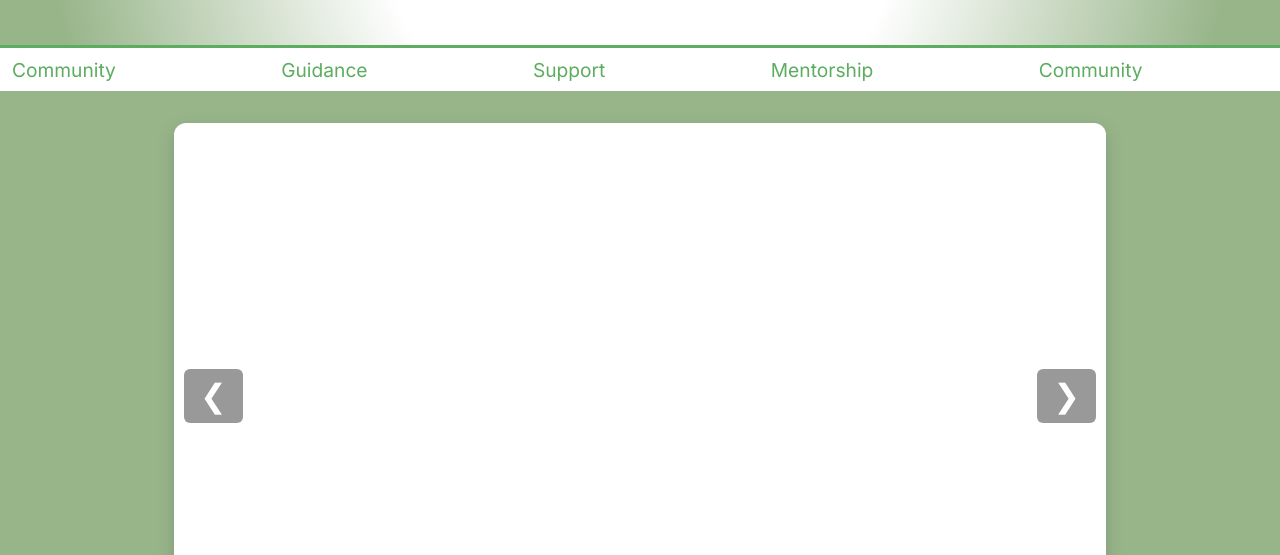
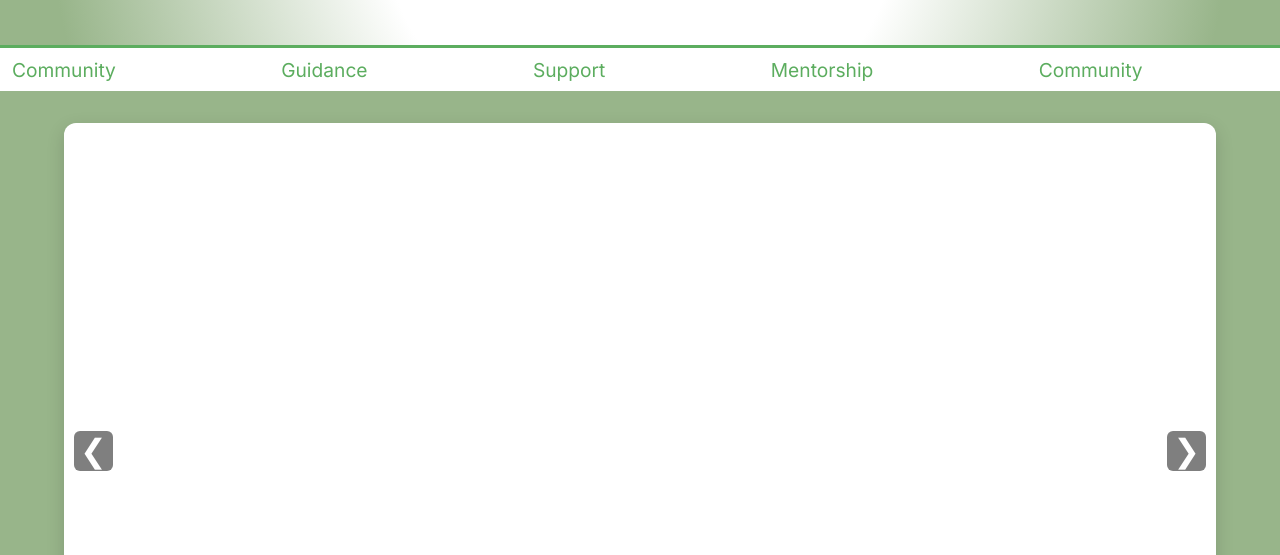
Before and after one commit to imehtn/imehtn.github.io, a plain HTML site: page index.html in a window 1280 px wide. Shown: the part 245-800 px from the top of the page. Drawn offline with Linux system fonts and the light colour scheme.

Commit message:
js to html file for slideshow

```diff
--- a/styles/main.css
+++ b/styles/main.css
@@ -105,30 +105,33 @@ nav {
 }
 .slideshow {
   position: relative;
-  max-width: 900px;
+  max-width: 90%;
   margin: 2rem auto;
-  padding: 1rem;
-  background-color: #fff;
+  padding: 0;
   border-radius: 12px;
+  overflow: hidden;
   box-shadow: 0 6px 18px rgba(0, 0, 0, 0.15);
+  background: #fff;
 }
-
 .slides {
   display: flex;
   transition: transform 0.5s ease-in-out;
   width: 100%;
+  height: 100%
 }
 
 .slide {
   flex-shrink: 0;
   width: 100%;
+  height: 100%;
   object-fit: contain;
-  border-radius: 12px;
+  border-radius: 0;
 }
 
 .slides-wrapper {
   overflow: hidden;
   width: 100%;
+  height: auto;
   aspect-ratio: 16 / 9;
   position: relative;
 }
@@ -158,23 +161,12 @@ nav {
   border: none;
   color: white;
   font-size: 2rem;
-  padding: 0.5rem;
-  cursor: pointer;
-  z-index: 10;
-}
-.prev, .next {
-  position: absolute;
-  top: 50%;
-  transform: translateY(-50%);
-  background-color: rgba(0,0,0,0.4);
-  border: none;
-  color: white;
-  font-size: 2rem;
-  padding: 0.5rem 1rem;
+  padding: 0.5rem 1 rem;
   cursor: pointer;
   z-index: 10;
   border-radius: 6px;
 }
+
 
 .prev { left: 10px; }
 .next { right: 10px; }
```
Also changed, not shown: scripts/slideshow.html (renamed from scripts/slideshow.js, +8 -13 lines).
